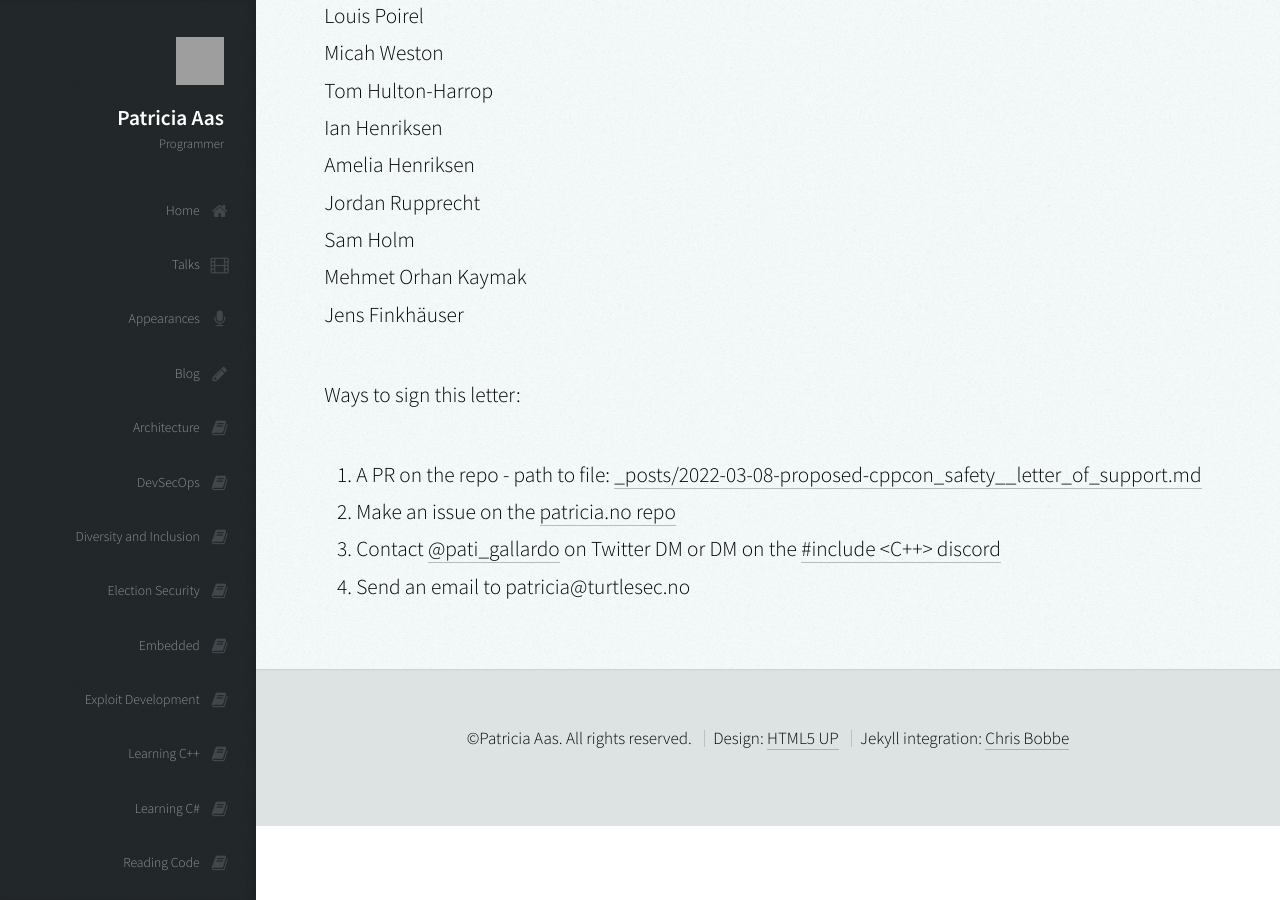
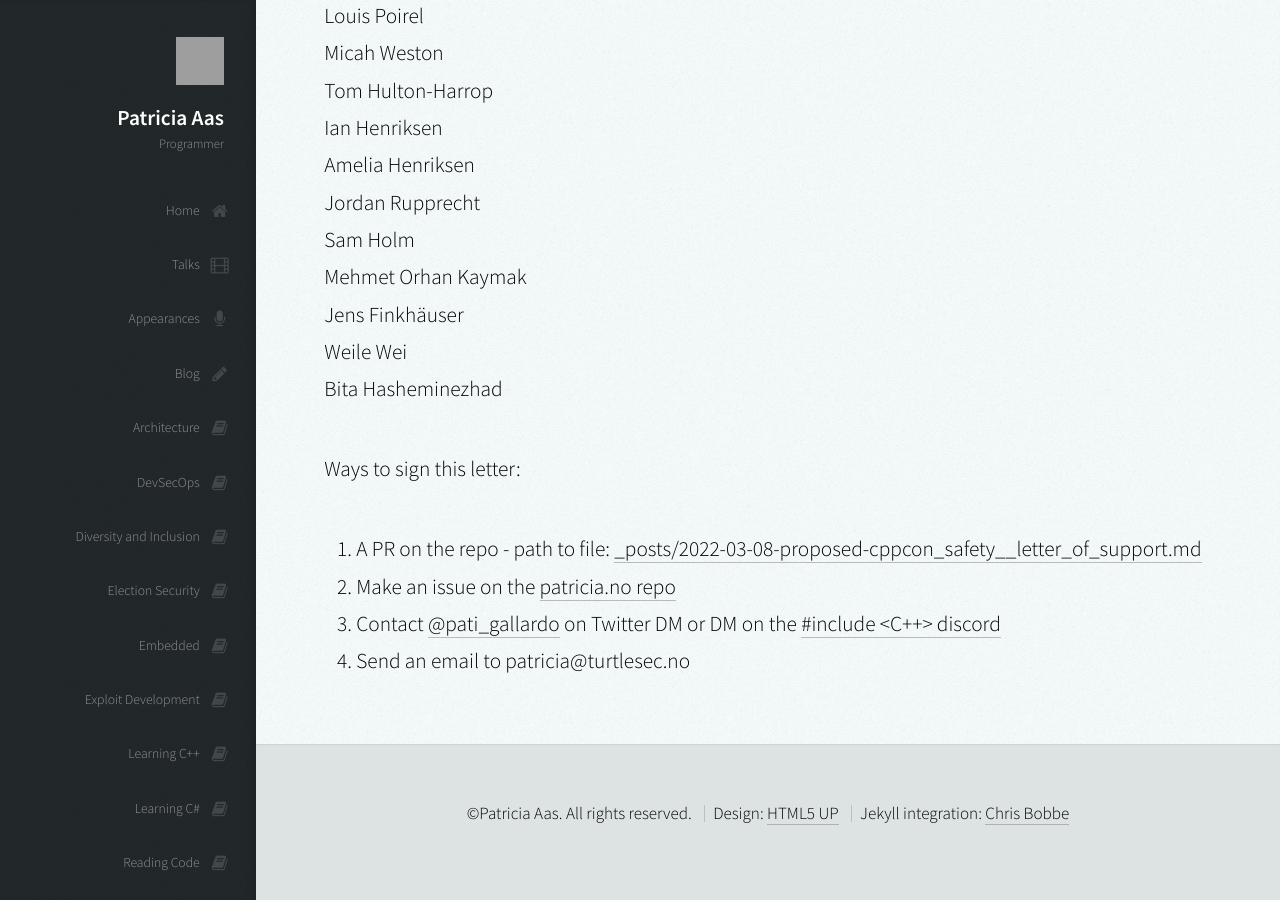
Before and after one commit to patricia-gallardo/patricia-gallardo.github.io, a Jekyll site: the page built from _posts/2022-03-08-proposed-cppcon_safety__letter_of_support.md, in a window 1280 px wide and 900 px high, scrolled down 11980 px. Built offline with Jekyll 4.4.1, drawn with Linux system fonts in a browser that asks for light colours; nearby versions of some CDN libraries; grey boxes are pictures that could not be loaded.

Commit message:
Added signatures

```diff
--- a/_posts/2022-03-08-proposed-cppcon_safety__letter_of_support.md
+++ b/_posts/2022-03-08-proposed-cppcon_safety__letter_of_support.md
@@ -328,6 +328,8 @@ Jordan Rupprecht <br>
 Sam Holm <br>
 Mehmet Orhan Kaymak <br>
 Jens Finkhäuser <br>
+Weile Wei <br>
+Bita Hasheminezhad <br>
 
 Ways to sign this letter:
 1. A PR on the repo - path to file: [_posts/2022-03-08-proposed-cppcon_safety__letter_of_support.md][4]
```
